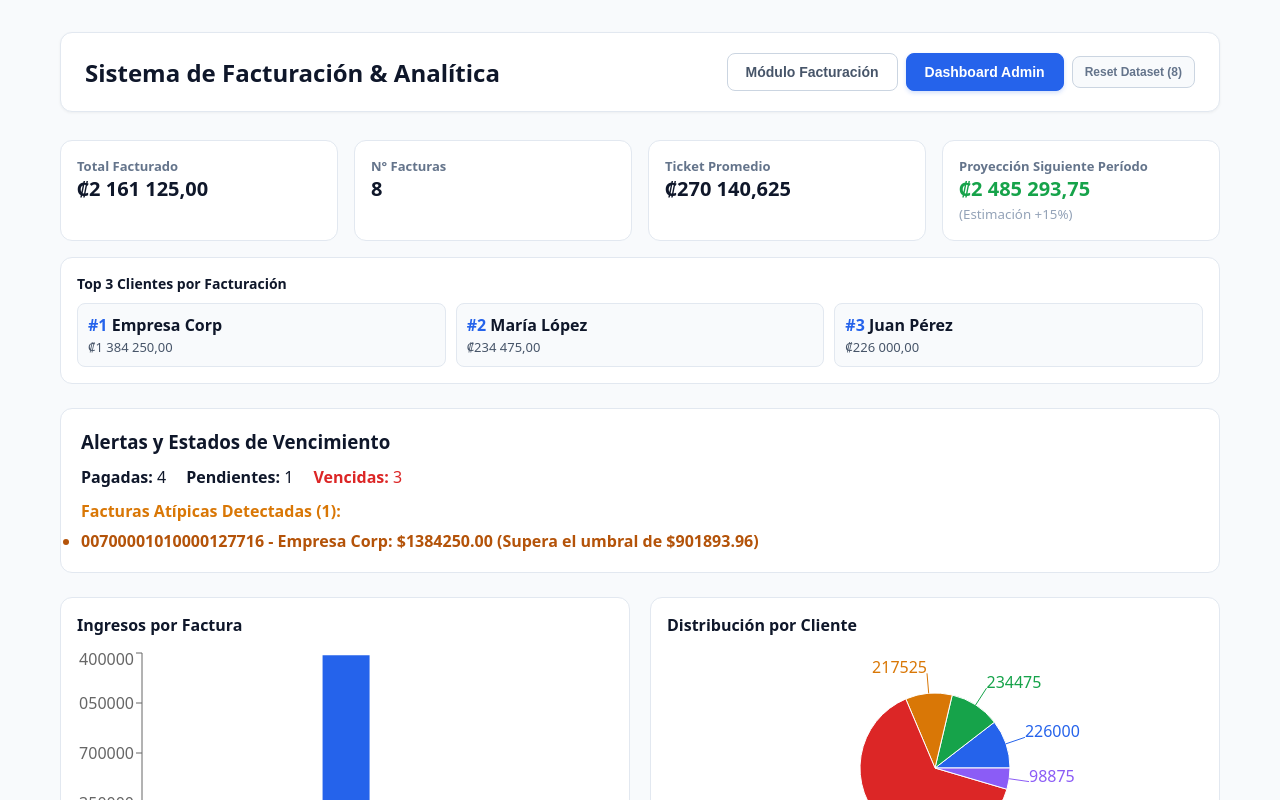
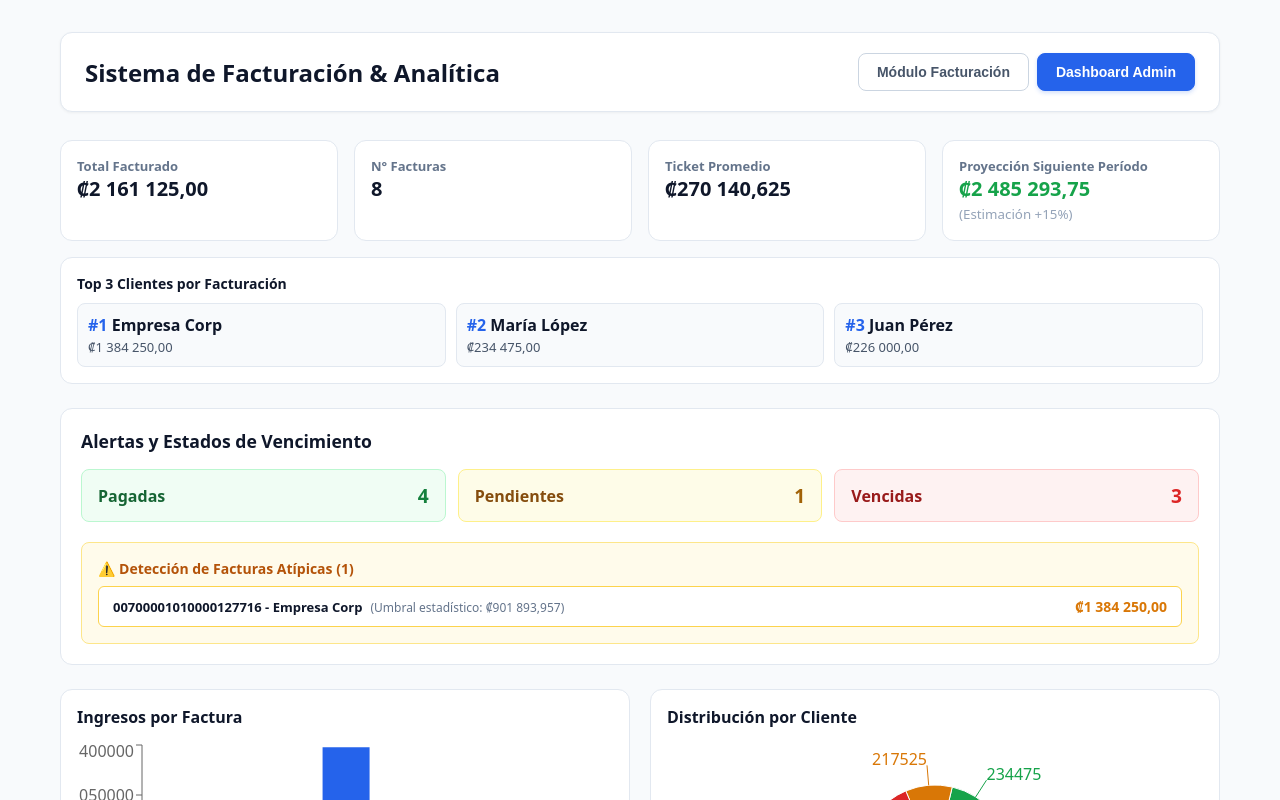
Before and after one commit to AngelDST13/Quiz3, a React (Vite) app: page / in a window 1280 px wide. Both pictures are taken after a click on the button "Dashboard Admin". Shown: the top 800 px of the page. Built offline with nearby package versions, Linux system fonts and the light colour scheme.

Commit message:
UI: Alertas ejecutivas con badges de estado y umbral en colones

```diff
--- a/src/App.jsx
+++ b/src/App.jsx
@@ -46,7 +46,7 @@ export default function App() {
         <div>
           <h1>Sistema de Facturación & Analítica</h1>
         </div>
-        <div className="nav-buttons" style={{ display: 'flex', gap: '8px', alignItems: 'center' }}>
+        <div className="nav-buttons">
           <button
             type="button"
             onClick={() => setActiveTab('facturacion')}
@@ -60,22 +60,6 @@ export default function App() {
             className={`btn-nav ${activeTab === 'dashboard' ? 'active' : ''}`}
           >
             Dashboard Admin
-          </button>
-          <button
-            type="button"
-            onClick={handleResetData}
-            style={{
-              padding: '8px 12px',
-              borderRadius: '8px',
-              border: '1px solid #cbd5e1',
-              background: '#f8fafc',
-              color: '#64748b',
-              fontSize: '12px',
-              cursor: 'pointer',
-              fontWeight: '600'
-            }}
-          >
-            Reset Dataset (8)
           </button>
         </div>
       </header>
@@ -101,6 +85,23 @@ export default function App() {
             <DashboardMetrics invoices={invoices} />
             <OutlierAlerts invoices={invoices} />
             <DashboardCharts invoices={invoices} />
+
+            <div style={{ textAlign: 'right', marginTop: '12px' }}>
+              <button
+                type="button"
+                onClick={handleResetData}
+                style={{
+                  background: 'none',
+                  border: 'none',
+                  color: '#94a3b8',
+                  fontSize: '12px',
+                  cursor: 'pointer',
+                  textDecoration: 'underline'
+                }}
+              >
+                Restablecer datos de prueba a valores de fábrica
+              </button>
+            </div>
           </div>
         )}
       </main>
--- a/src/components/OutlierAlerts.jsx
+++ b/src/components/OutlierAlerts.jsx
@@ -1,8 +1,8 @@
-import React, { useMemo } from 'react';
+import { useMemo } from 'react';
 
 export default function OutlierAlerts({ invoices }) {
   const analysis = useMemo(() => {
-    if (!invoices.length) return { outliers: [], counts: { Pagada: 0, Pendiente: 0, Vencida: 0 } };
+    if (!invoices.length) return { outliers: [], counts: { Pagada: 0, Pendiente: 0, Vencida: 0 }, threshold: 0 };
 
     const totals = invoices.map(i => i.total);
     const mean = totals.reduce((a, b) => a + b, 0) / totals.length;
@@ -33,26 +33,52 @@ export default function OutlierAlerts({ invoices }) {
 
   return (
     <div style={{ background: '#ffffff', padding: '20px', borderRadius: '12px', border: '1px solid #e2e8f0' }}>
-      <h3>Alertas y Estados de Vencimiento</h3>
+      <h3 style={{ fontSize: '1.1rem', color: '#0f172a', marginBottom: '16px' }}>Alertas y Estados de Vencimiento</h3>
 
-      <div style={{ display: 'flex', gap: '20px', margin: '12px 0' }}>
-        <span><strong>Pagadas:</strong> {analysis.counts.Pagada}</span>
-        <span><strong>Pendientes:</strong> {analysis.counts.Pendiente}</span>
-        <span style={{ color: '#dc2626' }}><strong>Vencidas:</strong> {analysis.counts.Vencida}</span>
+      {/* Tarjetas de Estados */}
+      <div style={{ display: 'grid', gridTemplateColumns: 'repeat(auto-fit, minmax(180px, 1fr))', gap: '12px', marginBottom: '20px' }}>
+        <div style={{ padding: '12px 16px', background: '#f0fdf4', border: '1px solid #bbf7d0', borderRadius: '8px', display: 'flex', justifyContent: 'space-between', alignItems: 'center' }}>
+          <span style={{ color: '#166534', fontWeight: '600' }}>Pagadas</span>
+          <span style={{ fontSize: '1.2rem', fontWeight: 'bold', color: '#15803d' }}>{analysis.counts.Pagada}</span>
+        </div>
+
+        <div style={{ padding: '12px 16px', background: '#fefce8', border: '1px solid #fef08a', borderRadius: '8px', display: 'flex', justifyContent: 'space-between', alignItems: 'center' }}>
+          <span style={{ color: '#854d0e', fontWeight: '600' }}>Pendientes</span>
+          <span style={{ fontSize: '1.2rem', fontWeight: 'bold', color: '#a16207' }}>{analysis.counts.Pendiente}</span>
+        </div>
+
+        <div style={{ padding: '12px 16px', background: '#fef2f2', border: '1px solid #fecaca', borderRadius: '8px', display: 'flex', justifyContent: 'space-between', alignItems: 'center' }}>
+          <span style={{ color: '#991b1b', fontWeight: '600' }}>Vencidas</span>
+          <span style={{ fontSize: '1.2rem', fontWeight: 'bold', color: '#dc2626' }}>{analysis.counts.Vencida}</span>
+        </div>
       </div>
 
-      <h4 style={{ color: '#d97706', marginTop: '12px' }}>Facturas Atípicas Detectadas ({analysis.outliers.length}):</h4>
-      {analysis.outliers.length === 0 ? (
-        <p>No se encontraron facturas atípicas.</p>
-      ) : (
-        <ul style={{ marginTop: '8px' }}>
-          {analysis.outliers.map(outlier => (
-            <li key={outlier.id} style={{ color: '#b45309', fontWeight: 'bold' }}>
-              {outlier.id} - {outlier.clientName}: ${outlier.total.toFixed(2)} (Supera el umbral de ${analysis.threshold.toFixed(2)})
-            </li>
-          ))}
-        </ul>
-      )}
+      {/* Bloque de Facturas Atípicas */}
+      <div style={{ background: '#fffbeb', border: '1px solid #fde68a', padding: '16px', borderRadius: '8px' }}>
+        <h4 style={{ color: '#b45309', fontSize: '14px', marginBottom: '8px', display: 'flex', alignItems: 'center', gap: '6px' }}>
+          ⚠️ Detección de Facturas Atípicas ({analysis.outliers.length})
+        </h4>
+
+        {analysis.outliers.length === 0 ? (
+          <p style={{ color: '#78350f', fontSize: '13px', margin: 0 }}>No se detectaron transacciones fuera del comportamiento estándar.</p>
+        ) : (
+          <div style={{ display: 'flex', flexDirection: 'column', gap: '8px' }}>
+            {analysis.outliers.map((outlier) => (
+              <div key={outlier.id} style={{ background: '#ffffff', padding: '10px 14px', borderRadius: '6px', border: '1px solid #fcd34d', display: 'flex', justifyContent: 'space-between', alignItems: 'center', fontSize: '13px' }}>
+                <div>
+                  <strong style={{ color: '#0f172a' }}>{outlier.id} - {outlier.clientName}</strong>
+                  <span style={{ color: '#64748b', marginLeft: '8px', fontSize: '12px' }}>
+                    (Umbral estadístico: ₡{analysis.threshold.toLocaleString('es-CR', { minimumFractionDigits: 2 })})
+                  </span>
+                </div>
+                <span style={{ fontWeight: 'bold', color: '#d97706', fontSize: '14px' }}>
+                  ₡{outlier.total.toLocaleString('es-CR', { minimumFractionDigits: 2 })}
+                </span>
+              </div>
+            ))}
+          </div>
+        )}
+      </div>
     </div>
   );
 }
```
